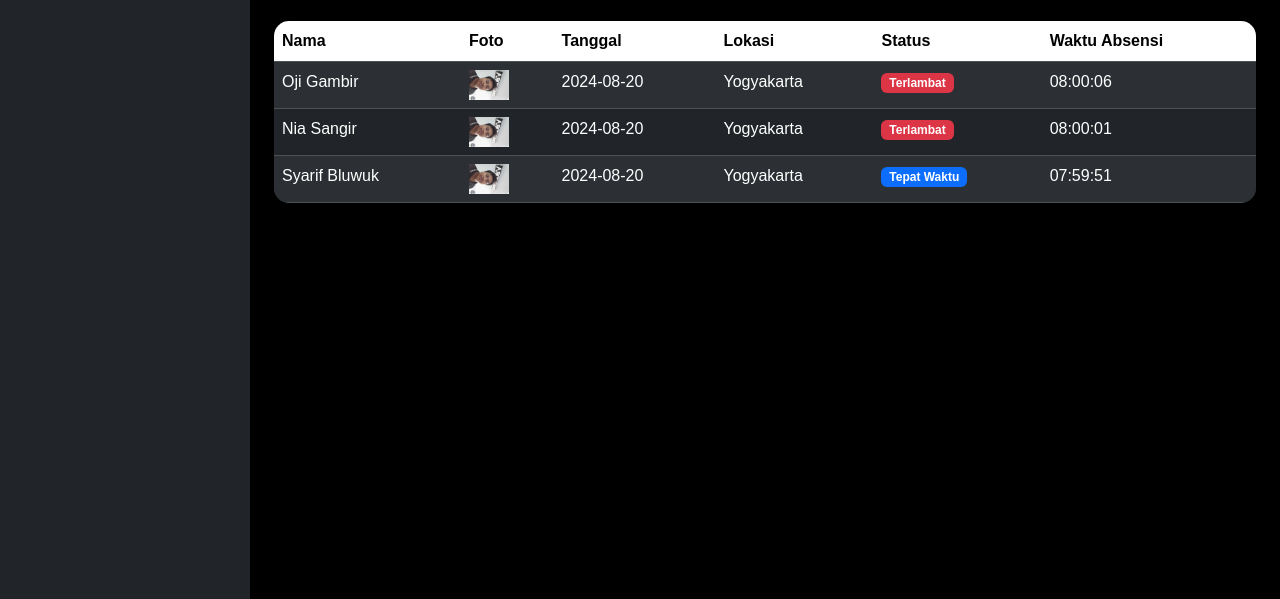
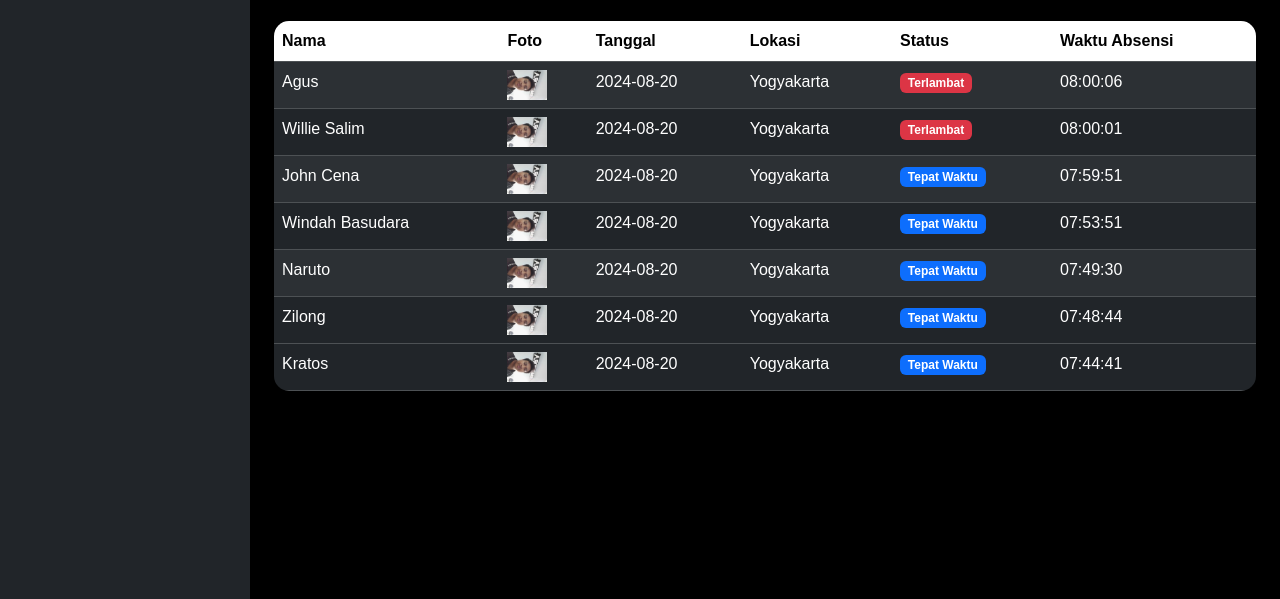
Before and after one commit to IlyasBriliantara/frontend_absen_kantor, a plain HTML site: page absensi.html in a window 1280 px wide. Shown: the part 201-800 px from the top of the page. Drawn offline with nearby package versions, Linux system fonts and the light colour scheme.

Commit message:
3rd commit

```diff
--- a/absensi.html
+++ b/absensi.html
@@ -46,7 +46,7 @@
                 <header class="bg-dark shadow-sm py-3 flex-grow-1 ms-2 position-relative" style="border-radius: 15px;">
                     <img src="assets/img/idm-removebg-preview.png" class="img-fluid ms-3" width="180px" alt="Dashboard Logo" />
                     <!-- Gambar icon profil di dalam header -->
-                    <img src="assets/img/icon.png" class="rounded-circle position-absolute" width="40px" alt="Foto Profil" style="
+                    <img src="assets/img/pngwing.com.png" class="rounded-circle position-absolute" width="40px" alt="Foto Profil" style="
                         top: 50%;
                         right: 0;
                         transform: translateY(-50%);
@@ -85,7 +85,7 @@
                         </thead>
                         <tbody>
                             <tr>
-                                <td>Oji Gambir</td>
+                                <td>Agus</td>
                                 <td><img src="assets/img/oji.jpg" class="img-fluid" width="40px" alt="Foto Profil"></td>
                                 <td>2024-08-20</td>
                                 <td>Yogyakarta</td>
@@ -93,7 +93,7 @@
                                 <td>08:00:06</td>
                             </tr>
                             <tr>
-                                <td>Nia Sangir</td>
+                                <td>Willie Salim</td>
                                 <td><img src="assets/img/oji.jpg" class="img-fluid" width="40px" alt="Foto Profil"></td>
                                 <td>2024-08-20</td>
                                 <td>Yogyakarta</td>
@@ -101,12 +101,44 @@
                                 <td>08:00:01</td>
                             </tr>
                             <tr>
-                                <td>Syarif Bluwuk</td>
+                                <td>John Cena</td>
                                 <td><img src="assets/img/oji.jpg" class="img-fluid" width="40px" alt="Foto Profil"></td>
                                 <td>2024-08-20</td>
                                 <td>Yogyakarta</td>
                                 <td><span class="badge bg-primary">Tepat Waktu</span></td>
                                 <td>07:59:51</td>
+                            </tr>
+                            <tr>
+                                <td>Windah Basudara</td>
+                                <td><img src="assets/img/oji.jpg" class="img-fluid" width="40px" alt="Foto Profil"></td>
+                                <td>2024-08-20</td>
+                                <td>Yogyakarta</td>
+                                <td><span class="badge bg-primary">Tepat Waktu</span></td>
+                                <td>07:53:51</td>
+                            </tr>
+                            <tr>
+                                <td>Naruto</td>
+                                <td><img src="assets/img/oji.jpg" class="img-fluid" width="40px" alt="Foto Profil"></td>
+                                <td>2024-08-20</td>
+                                <td>Yogyakarta</td>
+                                <td><span class="badge bg-primary">Tepat Waktu</span></td>
+                                <td>07:49:30</td>
+                            </tr>
+                            <tr>
+                                <td>Zilong</td>
+                                <td><img src="assets/img/oji.jpg" class="img-fluid" width="40px" alt="Foto Profil"></td>
+                                <td>2024-08-20</td>
+                                <td>Yogyakarta</td>
+                                <td><span class="badge bg-primary">Tepat Waktu</span></td>
+                                <td>07:48:44</td>
+                            </tr>
+                            <tr></tr>
+                                <td>Kratos</td>
+                                <td><img src="assets/img/oji.jpg" class="img-fluid" width="40px" alt="Foto Profil"></td>
+                                <td>2024-08-20</td>
+                                <td>Yogyakarta</td>
+                                <td><span class="badge bg-primary">Tepat Waktu</span></td>
+                                <td>07:44:41</td>
                             </tr>
                             <!-- Tambahkan lebih banyak baris sesuai kebutuhan -->
                         </tbody>
```
Also changed, not shown: camera.html (+1 -1 lines), capture.html (+1 -1 lines), index.html (+15 -5 lines), laporan.html (+24 -4 lines), assets/img/pngwing.com.png (added).
